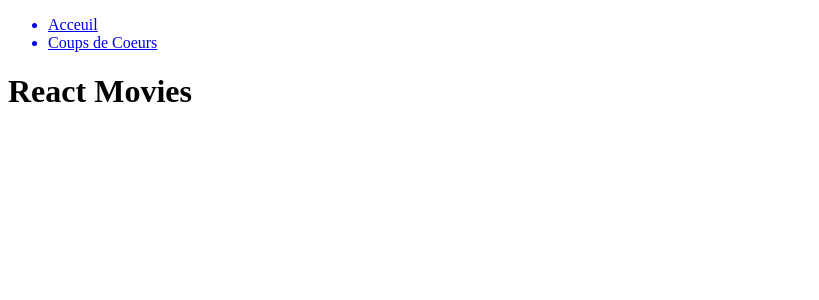
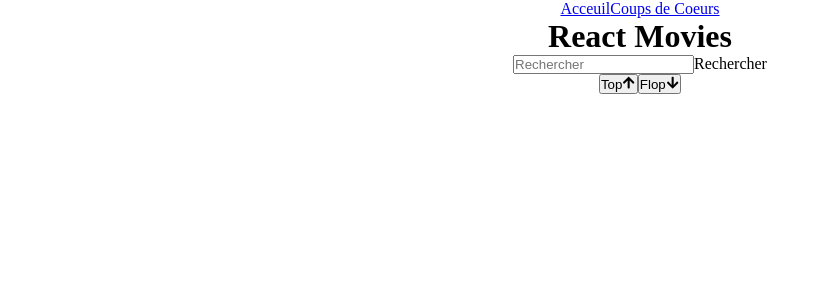
Before and after one commit to Regisl33/Movie-App, a React (Create React App) app: page / in a window 1280 px wide. Shown: the top 300 px of the page, without its empty margins (0-819 px from the left). Built offline with nearby package versions, Linux system fonts and the light colour scheme; no server answers.

Commit message:
added style and filter components

```diff
--- a/package.json
+++ b/package.json
@@ -9,6 +9,7 @@
     "axios": "^1.6.8",
     "react": "^18.2.0",
     "react-dom": "^18.2.0",
+    "react-icons": "^5.2.0",
     "react-router-dom": "^6.23.0",
     "react-scripts": "5.0.1",
     "sass": "^1.75.0",
--- a/src/Components/Main.jsx
+++ b/src/Components/Main.jsx
@@ -1,8 +1,15 @@
 import React from "react";
 import Header from "./Header";
+import Filters from "./Filters";
 
 const Main = () => {
-  const content = <Header />;
+  const content = (
+    <main>
+      <Header />
+      <Filters />
+    </main>
+  );
+
   return content;
 };
 
--- a/src/Components/filters.jsx
+++ b/src/Components/filters.jsx
@@ -0,0 +1,35 @@
+import React from "react";
+import { FaArrowDown } from "react-icons/fa";
+import { FaArrowUp } from "react-icons/fa";
+
+const Filters = () => {
+  const searchBar = (
+    <div className="search-bar">
+      <input type="text" id="search-bar" placeholder="Rechercher" />
+      <label id="search-bar">Rechercher</label>
+    </div>
+  );
+
+  const topFlop = (
+    <div className="topFlop">
+      <button>
+        Top
+        <FaArrowUp />
+      </button>
+      <button>
+        Flop
+        <FaArrowDown />
+      </button>
+    </div>
+  );
+
+  const content = (
+    <div className="filters">
+      {searchBar}
+      {topFlop}
+    </div>
+  );
+  return content;
+};
+
+export default Filters;
--- /dev/null
+++ b/src/Styles/_settings.scss
@@ -0,0 +1,23 @@
+//Fonts
+
+//Colors
+
+//Mixins
+@mixin justify($content) {
+  display: flex;
+  justify-content: $content;
+  align-items: center;
+}
+
+//General settigns
+* {
+  margin: 0;
+  padding: 0;
+  box-sizing: border-box;
+  outline: none;
+  list-style: none;
+}
+body {
+  text-align: center;
+  min-height: 100vh;
+}
--- /dev/null
+++ b/src/Styles/components/_header.scss
@@ -0,0 +1,5 @@
+nav {
+  ul {
+    @include justify(center);
+  }
+}
--- a/src/Styles/index.scss
+++ b/src/Styles/index.scss
@@ -0,0 +1,5 @@
+@import "./settings";
+@import "./layouts/main";
+@import "./layouts/favorite";
+@import "./components/header";
+@import "./components/movie";
```
Also changed, not shown: src/Styles/components/_movie.scss (added), src/Styles/layouts/_favorite.scss (added), src/Styles/layouts/_main.scss (added), 1 other file (tests, documents, lock files or other folders).
